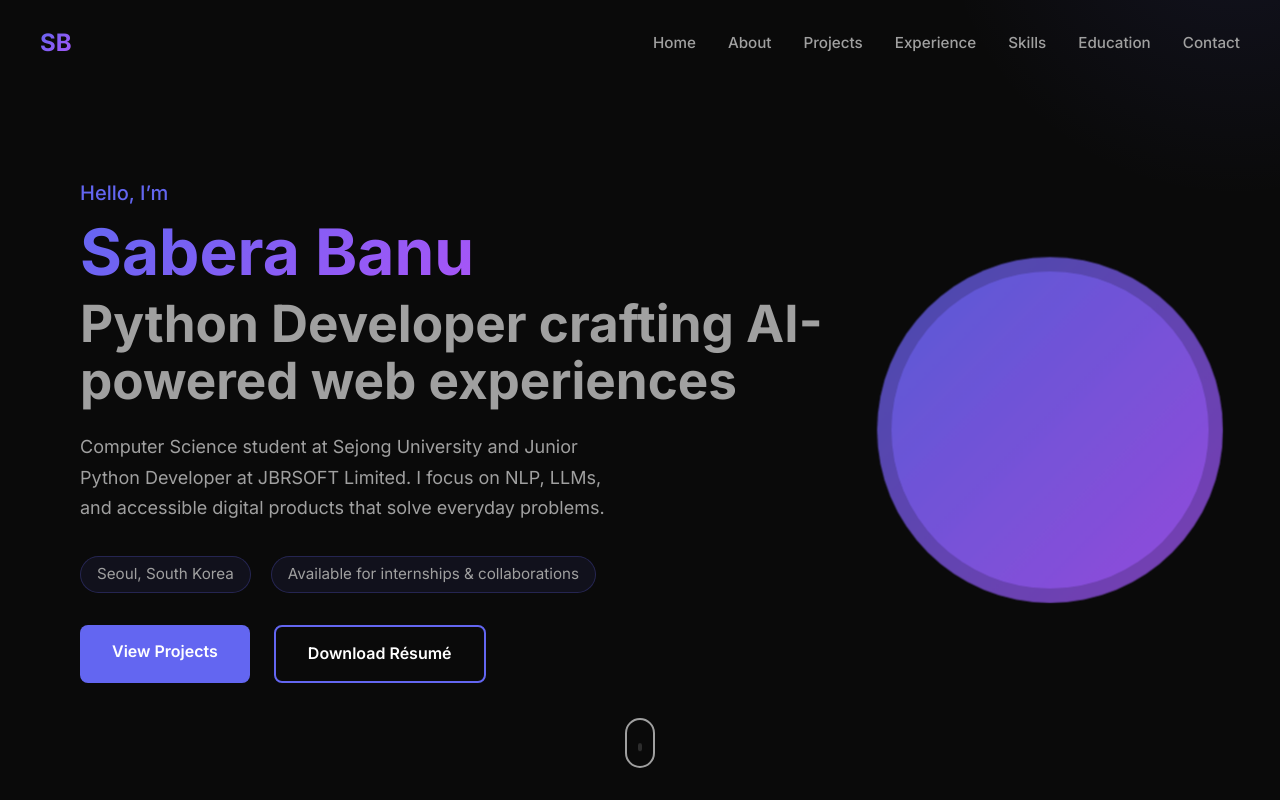
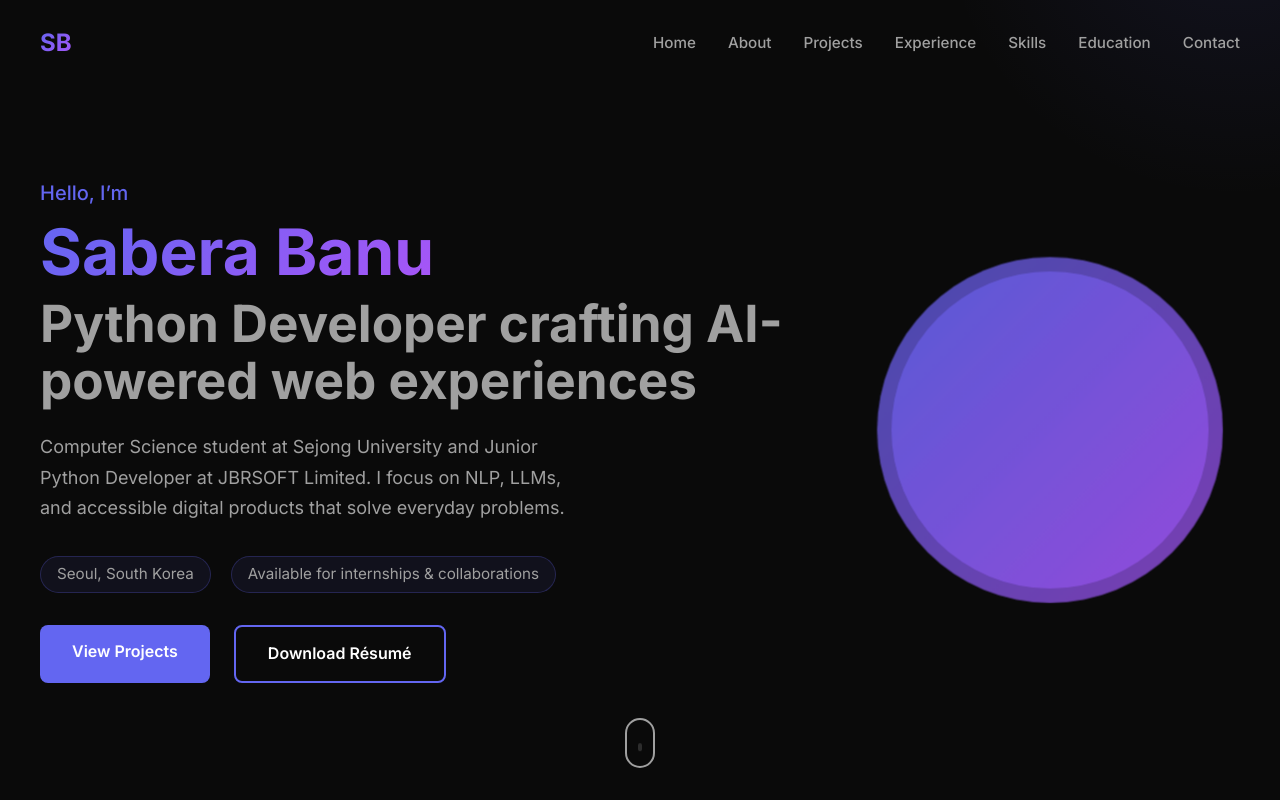
Before and after one commit to saberabanu0001/portfolio-me, a React (Vite) app: page / in a window 1280 px wide. Shown: the top 800 px of the page. Built offline with nearby package versions, Linux system fonts and the light colour scheme.

Commit message:
SB aligned

```diff
--- a/src/styles/Hero.css
+++ b/src/styles/Hero.css
@@ -33,7 +33,7 @@
 
 .hero-content {
   z-index: 1;
-  padding-left: clamp(1rem, 4vw, 2.5rem);
+  padding-left: 0;
 }
 
 .hero-greeting {
```
